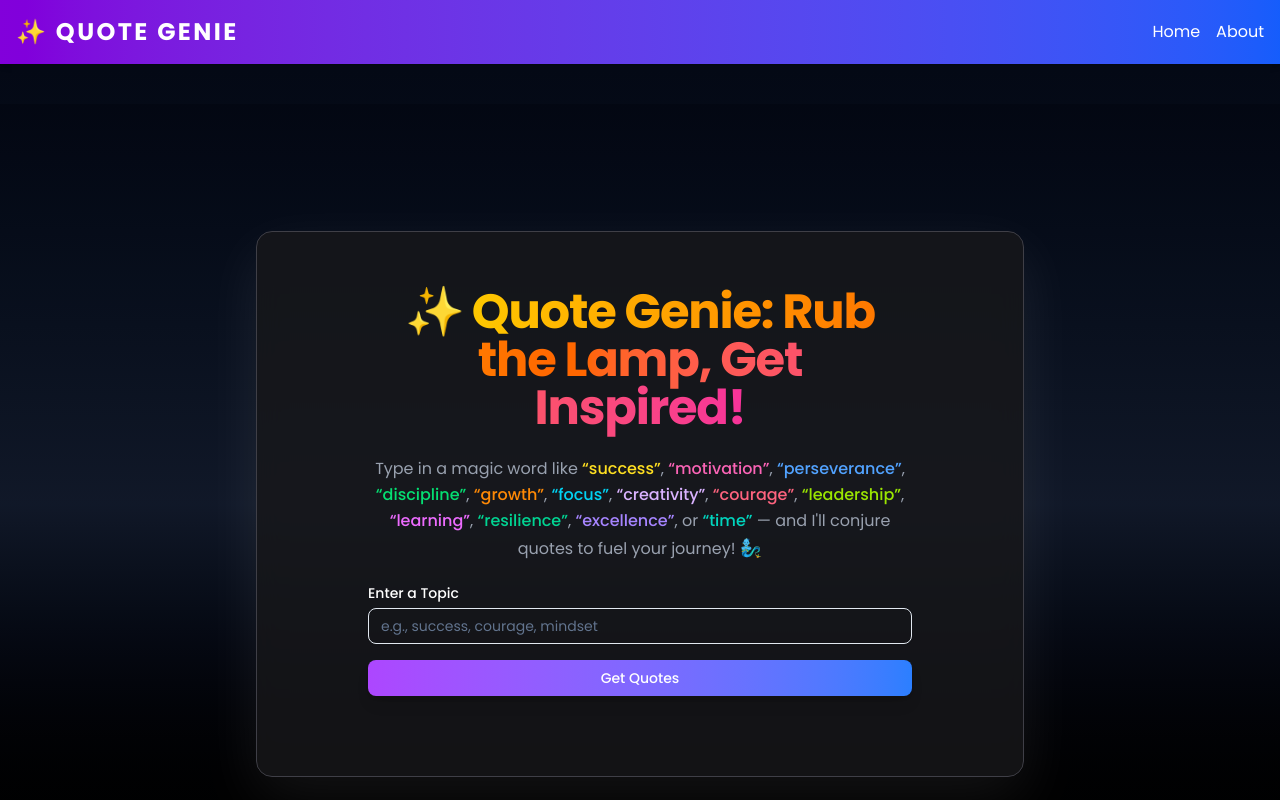
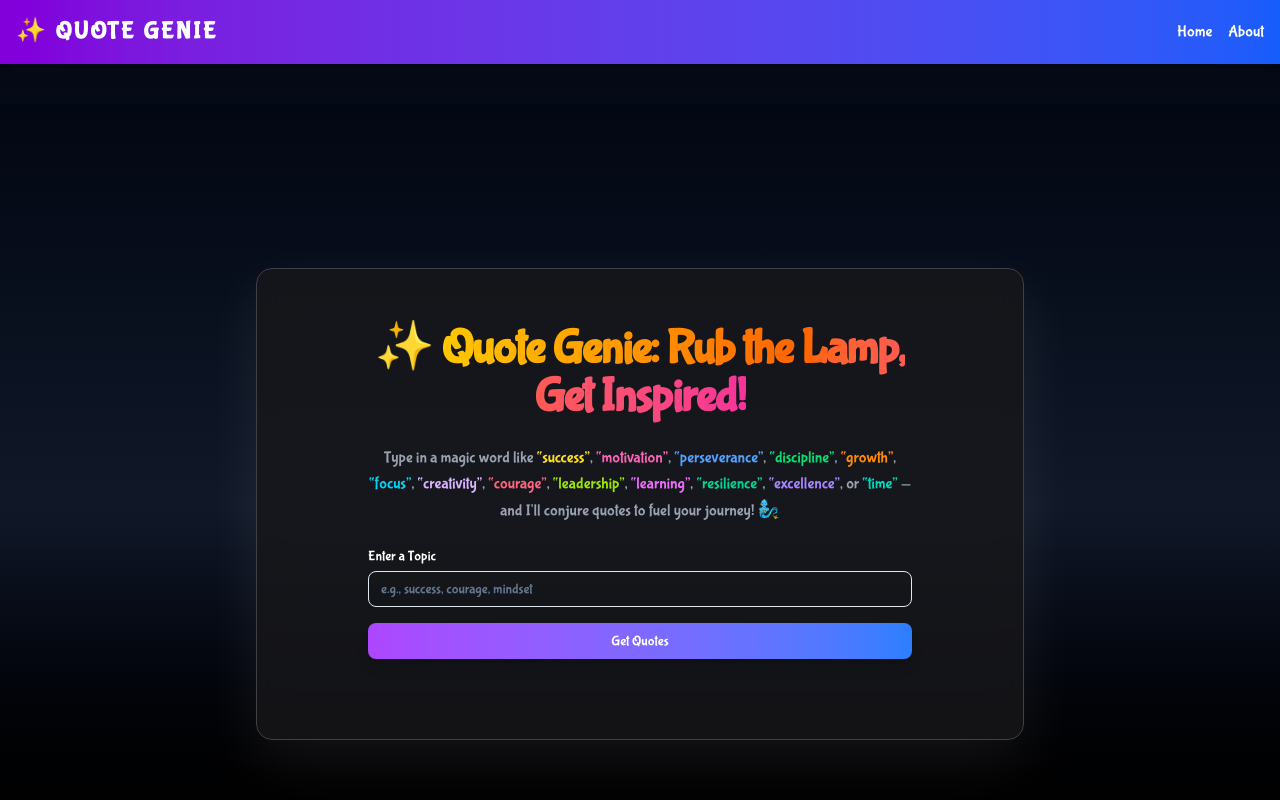
Before and after one commit to Paxto2002/Nexium_Hafiz_Waseem_Ahmed_Assign1, a Next.js app in the folder internship/: page / in a window 1280 px wide. Shown: the top 800 px of the page. Built offline with nearby package versions, Linux system fonts and the light colour scheme.

Commit message:
chore: Changed font to Bubblegum_Sans

```diff
--- a/internship/app/layout.jsx
+++ b/internship/app/layout.jsx
@@ -1,12 +1,13 @@
 // app/layout.jsx
 import "./globals.css";
-import { Poppins } from "next/font/google";
+import { Bubblegum_Sans } from "next/font/google";
 import Header from "@/components/Header";
 import Footer from "@/components/Footer";
 
-const poppins = Poppins({
+// Replacing Poppins with Bubblegum Sans
+const bubblegum = Bubblegum_Sans({
   subsets: ["latin"],
-  weight: ["400", "500", "600", "700"],
+  weight: "400",
 });
 
 export const metadata = {
@@ -23,6 +24,7 @@ export default function RootLayout({ children }) {
         <meta name="msapplication-TileColor" content="#2d89ef" />
         <meta name="theme-color" content="#0f172a" />
 
+        {/* Favicons */}
         <link
           rel="apple-touch-icon"
           sizes="180x180"
@@ -43,8 +45,9 @@ export default function RootLayout({ children }) {
         <link rel="manifest" href="/site.webmanifest" />
         <link rel="mask-icon" href="/safari-pinned-tab.svg" color="#5bbad5" />
       </head>
+
       <body
-        className={`${poppins.className} antialiased min-h-screen text-white bg-gradient-to-b from-gray-950 via-gray-900 to-black`}
+        className={`${bubblegum.className} antialiased min-h-screen text-white bg-gradient-to-b from-gray-950 via-gray-900 to-black`}
       >
         <div className="min-h-screen flex flex-col justify-between">
           <Header />
--- a/internship/package.json
+++ b/internship/package.json
@@ -21,6 +21,7 @@
     "react": "^19.0.0",
     "react-dom": "^19.0.0",
     "react-hook-form": "^7.59.0",
+    "styled-jsx": "^5.1.7",
     "tailwind-merge": "^3.3.1",
     "zod": "^3.25.72"
   },
```
